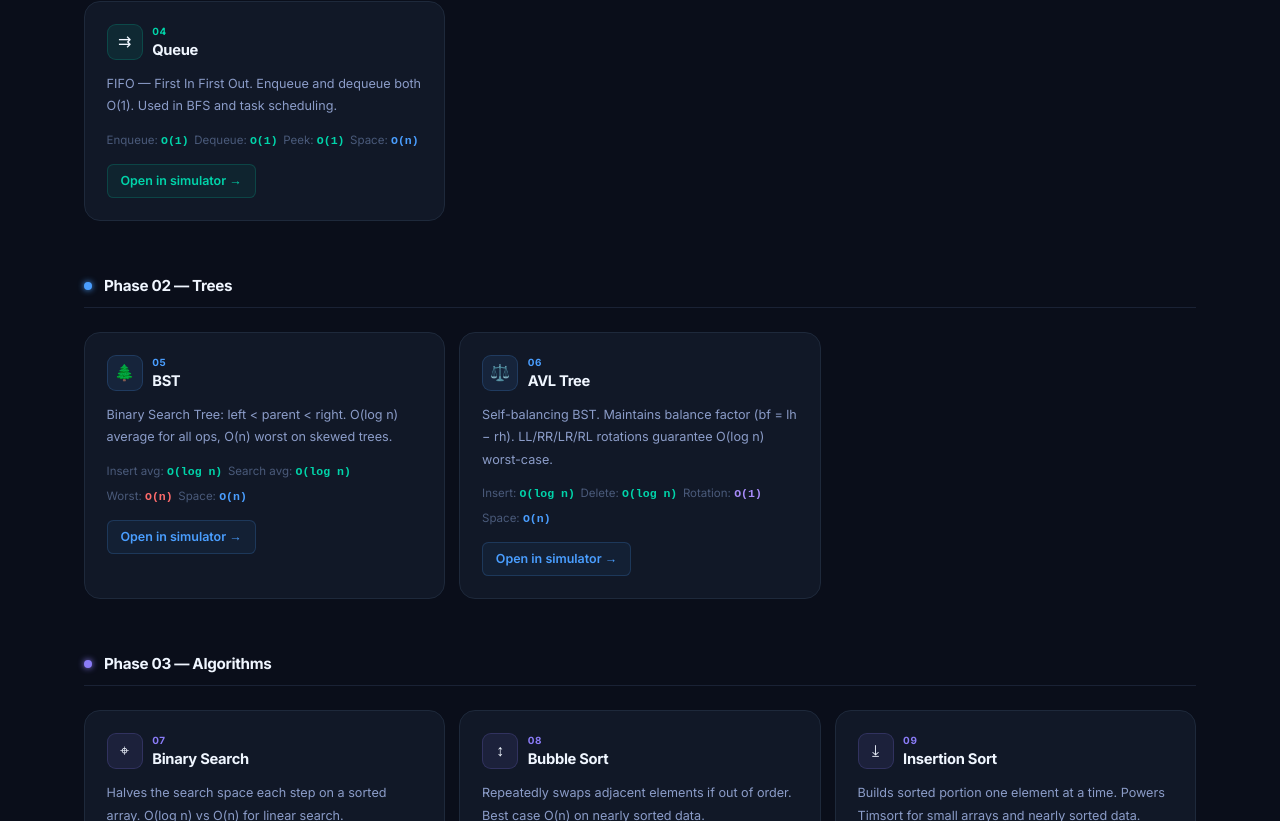
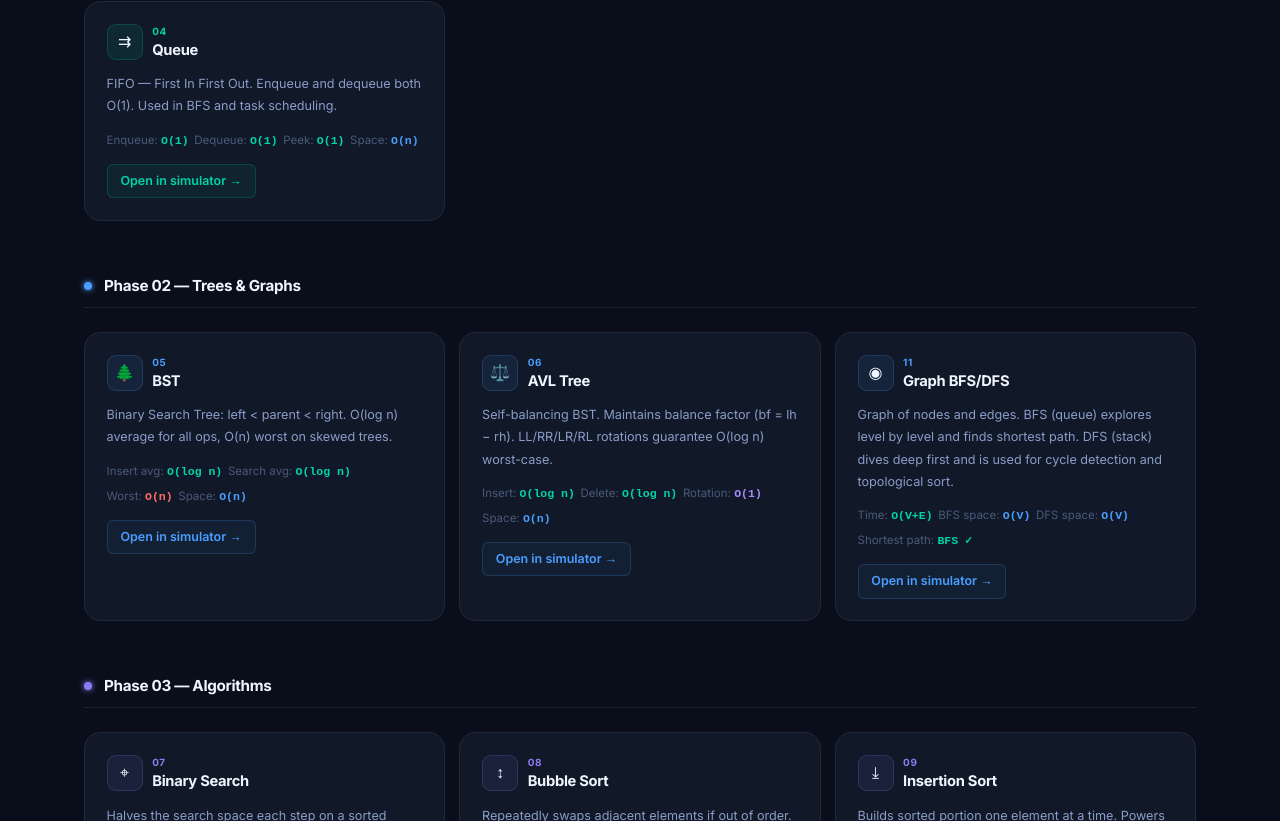
Before and after one commit to Alan-K-Biju-7/AlgoVista, a React (Create React App) app: page /concepts in a window 1280 px wide. Shown: the part 623-1444 px from the top of the page. Built offline with nearby package versions, Linux system fonts and the light colour scheme.

Commit message:
add Graph BFS DFS concept card to Phase 2 group in ConceptsPage

```diff
--- a/src/pages/ConceptsPage.jsx
+++ b/src/pages/ConceptsPage.jsx
@@ -86,6 +86,9 @@ const concepts = [
   { num: '06', icon: '⚖️', title: 'AVL Tree',       accent: B, to: '/simulator#avl',
     desc: 'Self-balancing BST. Maintains balance factor (bf = lh − rh). LL/RR/LR/RL rotations guarantee O(log n) worst-case.',
     complexities: [{ label: 'Insert', val: 'O(log n)', color: G }, { label: 'Delete', val: 'O(log n)', color: G }, { label: 'Rotation', val: 'O(1)', color: '#a78bfa' }, { label: 'Space', val: 'O(n)', color: B }] },
+  { num: '11', icon: '◉',  title: 'Graph BFS/DFS', accent: B, to: '/simulator#graph',
+    desc: 'Graph of nodes and edges. BFS (queue) explores level by level and finds shortest path. DFS (stack) dives deep first and is used for cycle detection and topological sort.',
+    complexities: [{ label: 'Time', val: 'O(V+E)', color: G }, { label: 'BFS space', val: 'O(V)', color: B }, { label: 'DFS space', val: 'O(V)', color: B }, { label: 'Shortest path', val: 'BFS ✓', color: G }] },
   { num: '07', icon: '⌖',  title: 'Binary Search',  accent: P, to: '/simulator#bsearch',
     desc: 'Halves the search space each step on a sorted array. O(log n) vs O(n) for linear search.',
     complexities: [{ label: 'Best', val: 'O(1)', color: G }, { label: 'Average', val: 'O(log n)', color: G }, { label: 'Worst', val: 'O(log n)', color: G }, { label: 'Space', val: 'O(1)', color: B }] },
@@ -102,7 +105,7 @@ const concepts = [
 
 const groups = [
   { phase: 'P1', label: 'Phase 01 — Linear Data Structures', color: G, ids: ['01','02','03','04'] },
-  { phase: 'P2', label: 'Phase 02 — Trees',                  color: B, ids: ['05','06'] },
+  { phase: 'P2', label: 'Phase 02 — Trees & Graphs',         color: B, ids: ['05','06','11'] },
   { phase: 'P3', label: 'Phase 03 — Algorithms',             color: P, ids: ['07','08','09','10'] },
 ];
 
```
